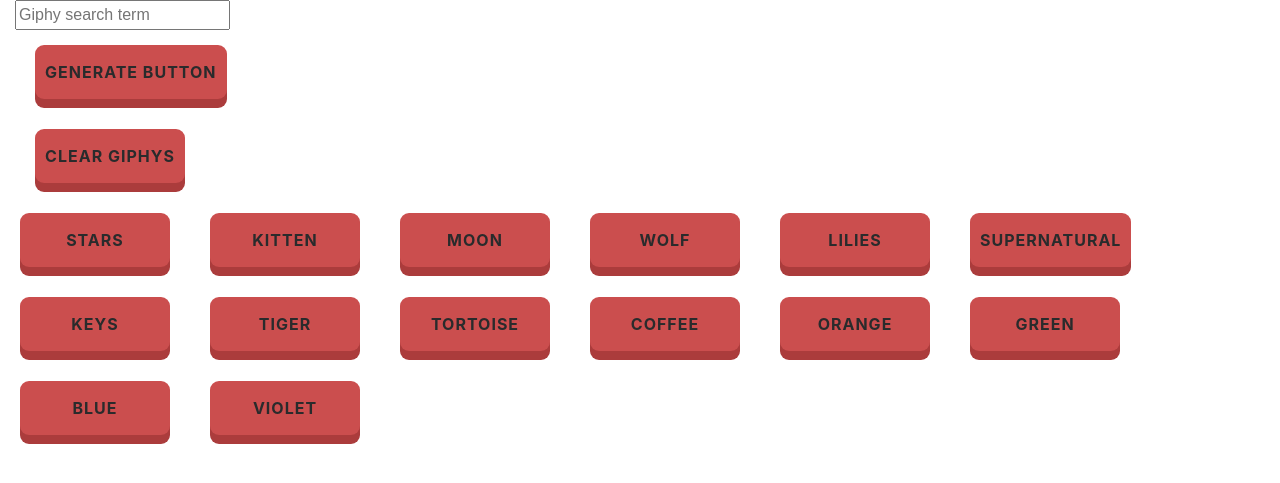
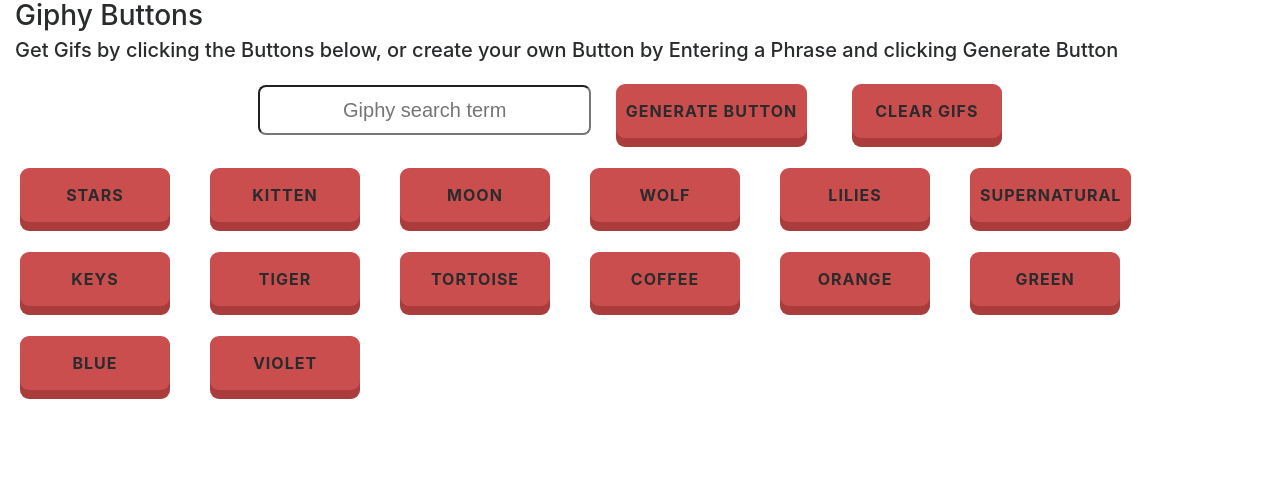
Before and after one commit to AceARK/GiphyApp, a PHP site: page / in a window 1280 px wide. Shown: the top 483 px of the page. Run offline with PHP 8.4, Linux system fonts and the light colour scheme; some libraries are stand-ins or nearby versions.

Commit message:
Arranging textbox and buttons in form and altering style

```diff
--- a/css/style.css
+++ b/css/style.css
@@ -35,10 +35,20 @@
 	top: 8px;
 }
 
-.button {
+.button, #searchPhrase {
    outline: none !important;
 }
 
-#message {
-	display: none;
+#searchPhrase {
+	width: 30%;
+	margin-top: 15px;
+	height: 50px;
+	border-radius: 8px;
+	font-size: 20px;
 }
+
+#searchPhrase:focus {
+	border-style: solid;
+    border-width: 3px 1px 1px 3px;
+    border-color: orange;
+}
--- a/index.html
+++ b/index.html
@@ -13,13 +13,21 @@
 <body>
 	<div class="container-fluid">
 		<div class="row">
-			<div class="col-sm-4 col-sm-offset-3">
-				<form id="giphySearch">
-				  	<input type="text" id="searchPhrase" placeholder="Giphy search term" required>
+			<div class="col-sm-12">
+				<h3>Giphy Buttons</h1>
+				<h5>Get Gifs by clicking the <span class="green">Buttons</span> below, or create your own <span class="green">Button</span> by <span id="yellow">Entering a Phrase</span> and clicking <span id="red">Generate Button</span></h5>
+			</div>
+		</div>
+		<div class="container">
+			<form id="giphySearch">
+				<div class="row text-center">
+					<div class="col-sm-12">
+					<input class="text-center" type="text" id="searchPhrase" placeholder="Giphy search term" required>
 				  	<button type="submit" class="button btn-2 btn-2c" id="addToButtons">Generate button</button>
-				</form>
-				<button class="button btn-2 btn-2c" id="clearDisplay">Clear Giphys</button>
-			</div>
+				  	<button class="button btn-2 btn-2c" id="clearDisplay">Clear Gifs</button>
+				  	</div>
+				</div>
+			</form>
 		</div>
 		<div class="row">
 			<div class="col-xs-12">
--- a/javascript/app.js
+++ b/javascript/app.js
@@ -15,7 +15,8 @@
 		}
 	});
 
-	$("#clearDisplay").on("click", function() {
+	$("#clearDisplay").on("click", function(clickEvent) {
+		clickEvent.preventDefault();
 		$("#giphyDisplay").empty(); // avoiding using function clearDiv here since no other functionality is executed on clear i.e this is shorter
 	})
 
```
